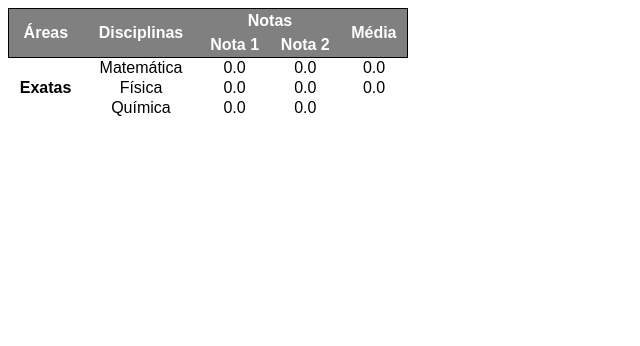
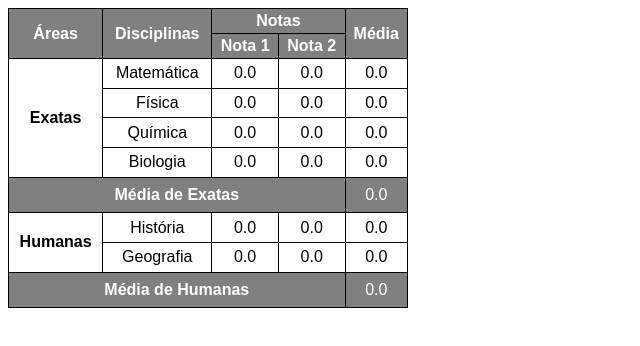
Before and after one commit to cauatonon/html-css, a plain HTML site: page Tabelas/Table1/desafiotable3.html in a window 1280 px wide. Shown: the whole page, without its empty margins (0-640 px from the left). Drawn offline with Linux system fonts and the light colour scheme.

Commit message:
Desafio Final de table

```diff
--- a/Tabelas/Table1/desafiotable3.html
+++ b/Tabelas/Table1/desafiotable3.html
@@ -12,9 +12,10 @@
         table {
             border-collapse: collapse;
             width: 400px;
-            height: 90px;
+            height: 300px;
             padding: 5px;
             text-align: center;
+
         }
         thead {
             background-color: gray;
@@ -23,6 +24,16 @@
         }
         th {
             padding: 3px;
+            border: 1px solid black;
+
+        }
+
+        td {
+            border: 1px solid black;
+        }
+        .media {
+            background-color: gray;
+            color: white;
         }
     </style>
 </head>
@@ -59,7 +70,34 @@
                 <td>Química</td>
                 <td>0.0</td>
                 <td>0.0</td>
-
+                <td>0.0</td>
+            </tr>
+            <tr>
+                <td>Biologia</td>
+                <td>0.0</td>
+                <td>0.0</td>
+                <td>0.0</td>
+            </tr>
+            <tr>
+                <th class="media" colspan="4">Média de Exatas</th>
+                <td class="media">0.0</td>
+            </tr>
+            <tr>
+                <th rowspan="2">Humanas</th>
+                <td>História</td>
+                <td>0.0</td>
+                <td>0.0</td>
+                <td>0.0</td>
+            </tr>
+            <tr>
+                <td>Geografia</td>
+                <td>0.0</td>
+                <td>0.0</td>
+                <td>0.0</td>
+            </tr>
+            <tr>
+                <th class="media" colspan="4">Média de Humanas</th>
+                <td class="media">0.0</td>
             </tr>
         </tbody>
 
```
